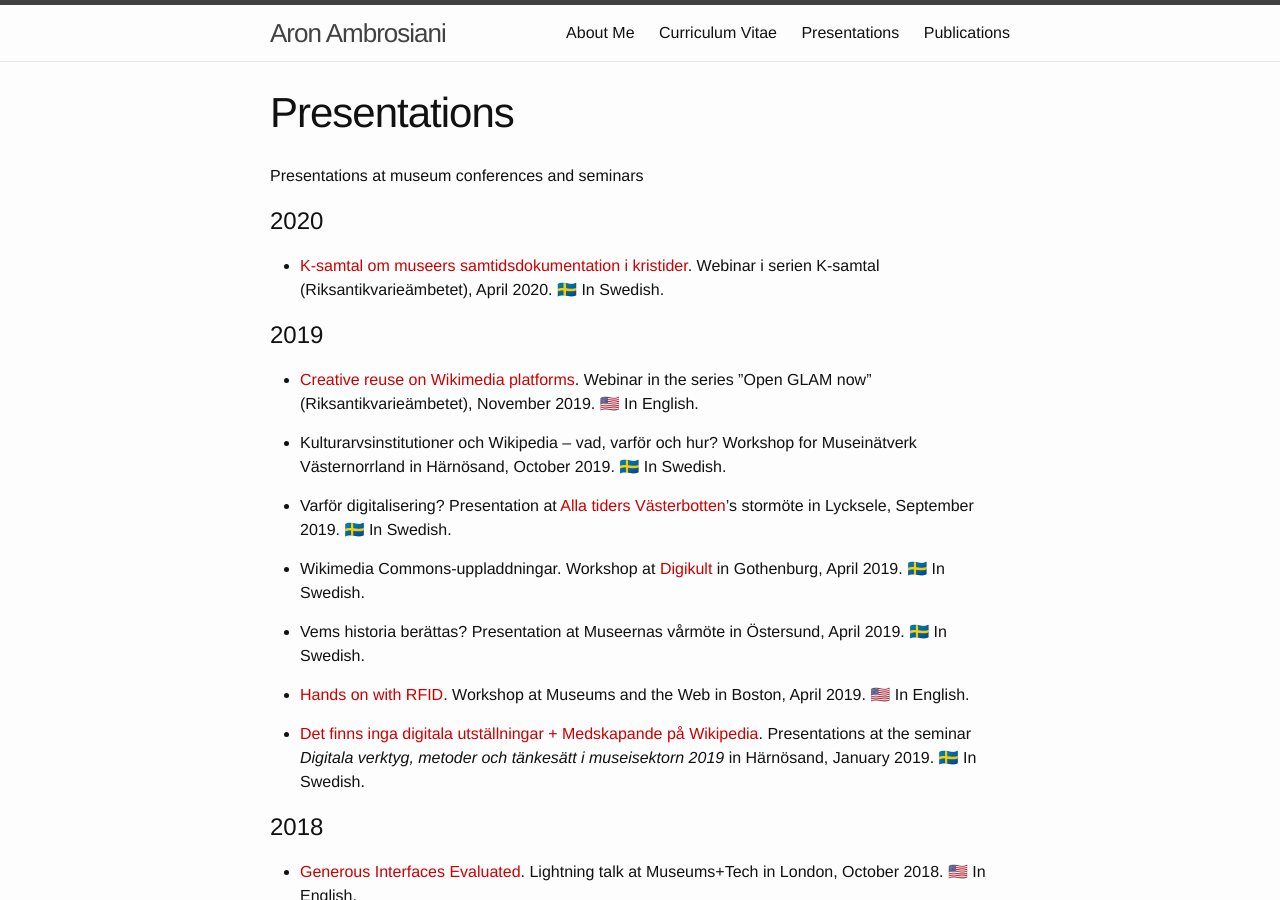
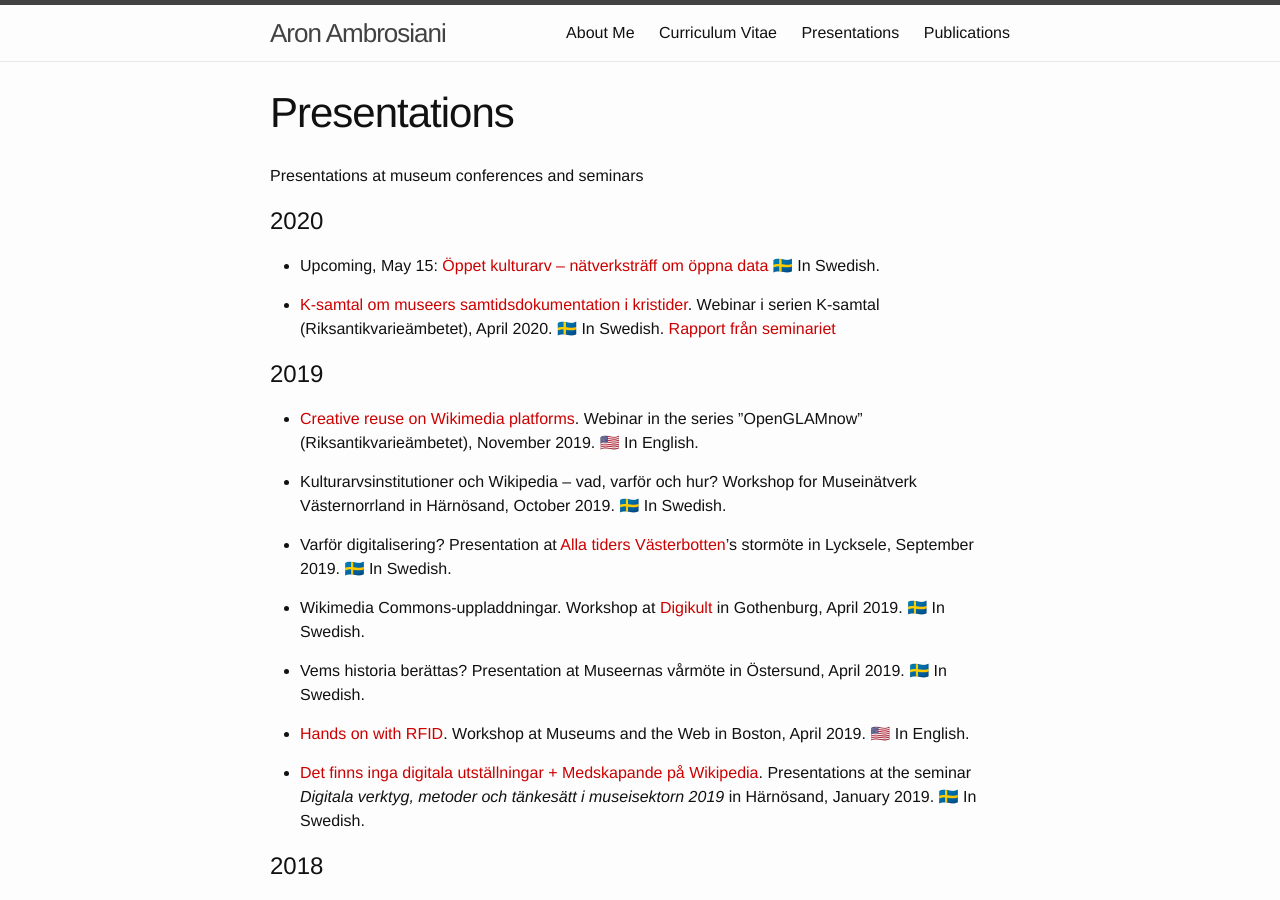
Before and after one commit to Ambrosiani/blogtest, a Jekyll site: the page built from presentations.md, in a window 1280 px wide and 900 px high. Built offline with Jekyll 4.4.1, drawn with Linux system fonts in a browser that asks for light colours.

Commit message:
Update presentations.md

```diff
--- a/presentations.md
+++ b/presentations.md
@@ -8,11 +8,13 @@ Presentations at museum conferences and seminars
 
 # 2020
 
-* [K-samtal om museers samtidsdokumentation i kristider](https://www.raa.se/evenemang-och-upplevelser/vara-andra-seminarier-och-konferenser/k-samtal/samtidsdokumentation-av-coronakrisen/?utm_campaign=unspecified&utm_content=unspecified&utm_medium=email&utm_source=apsis-anp-3). Webinar i serien K-samtal (Riksantikvarieämbetet), April 2020. 🇸🇪 In Swedish.
+* Upcoming, May 15: [Öppet kulturarv – nätverksträff om öppna data](http://www.digisam.se/oppet-kulturarv-natverkstraff-om-oppna-data/) 🇸🇪 In Swedish.
+
+* [K-samtal om museers samtidsdokumentation i kristider](https://www.raa.se/evenemang-och-upplevelser/vara-andra-seminarier-och-konferenser/k-samtal/samtidsdokumentation-av-coronakrisen/). Webinar i serien K-samtal (Riksantikvarieämbetet), April 2020. 🇸🇪 In Swedish. [Rapport från seminariet](https://www.raa.se/omvarld-och-insikt/samtidsdokumentation-i-kristider/)
 
 # 2019
 
-* [Creative reuse on Wikimedia platforms](https://www.youtube.com/watch?v=mE_VViu1bUA&list=PLKrB8_QR_fyGsi_4LVaEoKI-w-2QiAJ1V). Webinar in the series ”Open GLAM now” (Riksantikvarieämbetet), November 2019. 🇺🇸 In English.
+* [Creative reuse on Wikimedia platforms](https://www.youtube.com/watch?v=mE_VViu1bUA&list=PLKrB8_QR_fyGsi_4LVaEoKI-w-2QiAJ1V). Webinar in the series ”OpenGLAMnow” (Riksantikvarieämbetet), November 2019. 🇺🇸 In English.
 
 * Kulturarvsinstitutioner och Wikipedia – vad, varför och hur? Workshop for Museinätverk Västernorrland in Härnösand, October 2019. 🇸🇪 In Swedish.
 
```
